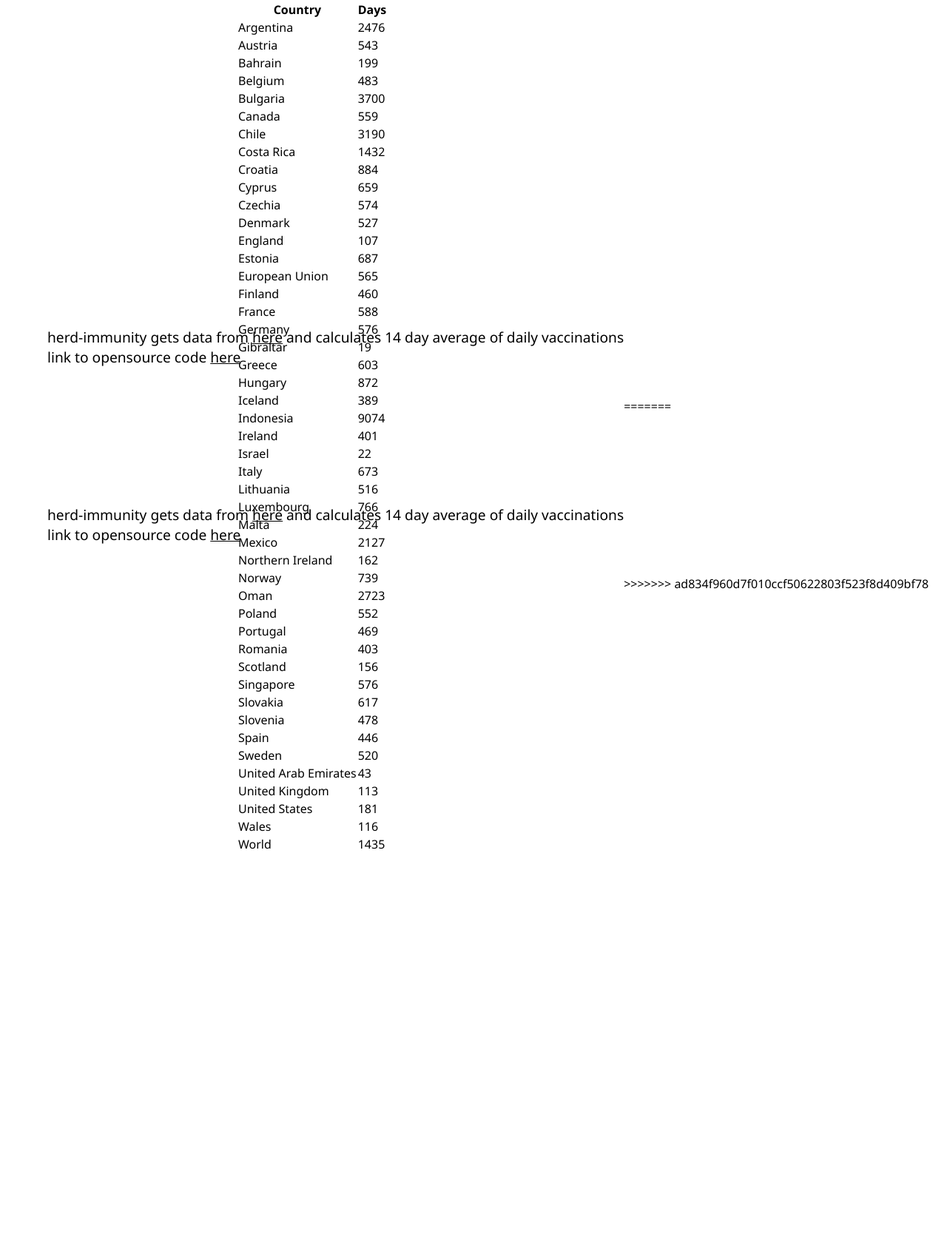
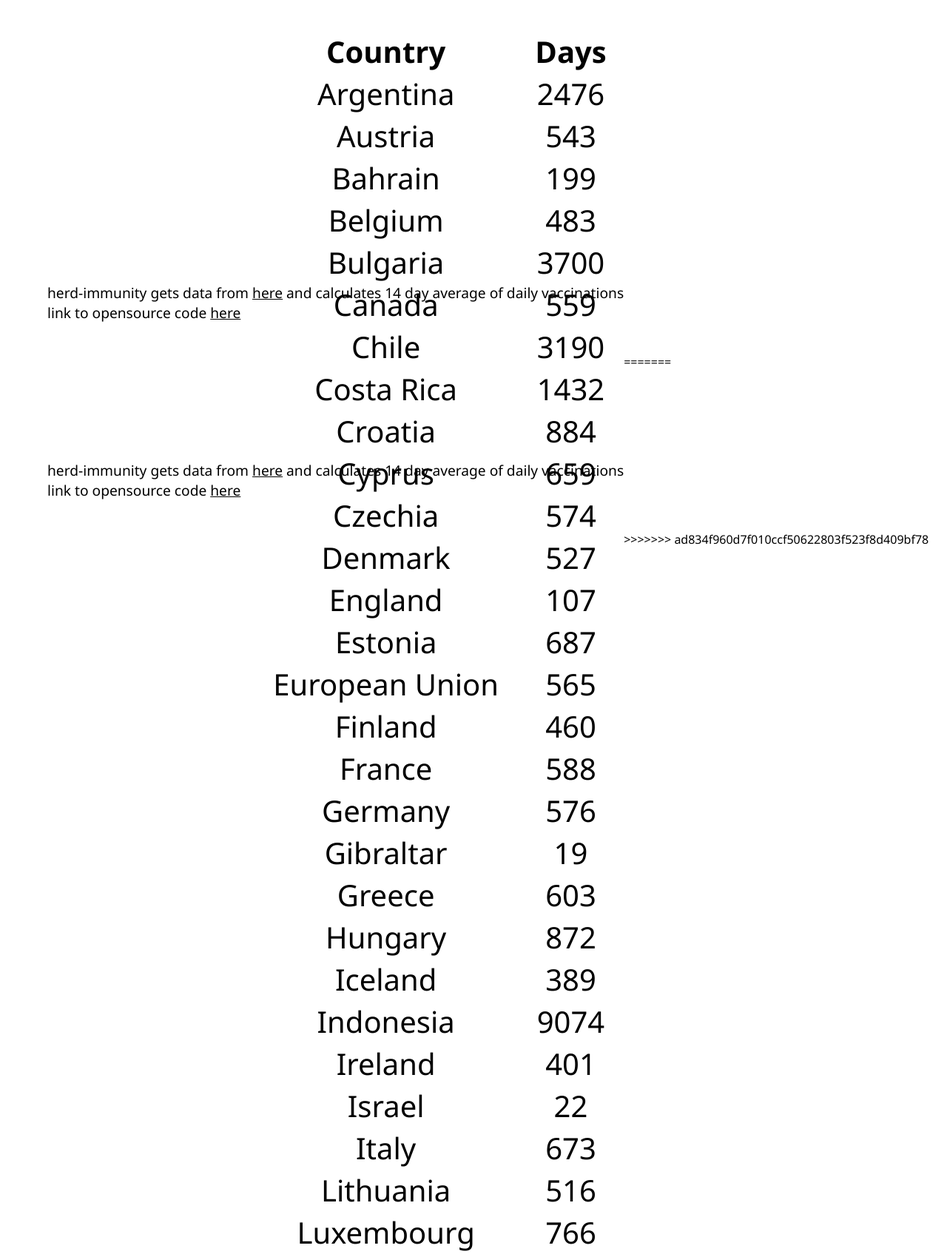
Before and after one commit to szelesaron/herd-immunity, a Flask app: page / in a window 1280 px wide. Shown: the part 262-1957 px from the top of the page at 74% size. Before the commit the page ends 1410 px from the top, so only its background shows below. Run offline with Flask 2, Linux system fonts and the light colour scheme; data comes from the database, SQL or seed files in the repository; parts of the project's set-up code (start-up, migrations or seed data) failed here and were passed over.

Commit message:
Update main.css

```diff
--- a/static/css/main.css
+++ b/static/css/main.css
@@ -50,12 +50,28 @@ header img {
   left: 70%;
   top: 4vw;
 }
+/*table */
+#table
+{
+  margin-top: 5vh;
+  text-align: center;
+  font-size: 5vh;
+}
 
 /* specific css for middle part: the user can choose the country here */
 .time-display {
+  text-align: center;
+  font-size: 25vh;
   height: 40vh;
   align-items: center;
+
+  /* keep footer at the bottom */
+  height:100%;
+  min-height:100%;
+  height:auto;
+  margin:0 auto -100px;
 }
+
 /* style selects: https://moderncss.dev/custom-select-styles-with-pure-css/ */
 #country-dropdown {
   margin-top: 10vh; margin-left: 5%;
@@ -78,6 +94,7 @@ header img {
   height: 30vh;
   display: flex;
   align-items: flex-end;
+
 }
 .footer h3 {
   padding: 0 0 5vw 5vw;
@@ -165,6 +182,9 @@ header img {
     height: 30vh;
     display: flex;
     align-items: flex-end;
+
+
+
   }
   .footer h3 {
     padding: 0 0 5vw 5vw;
```
